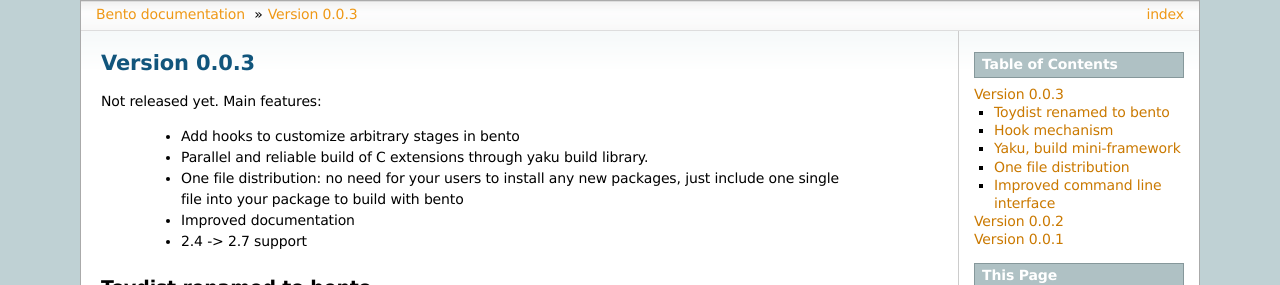
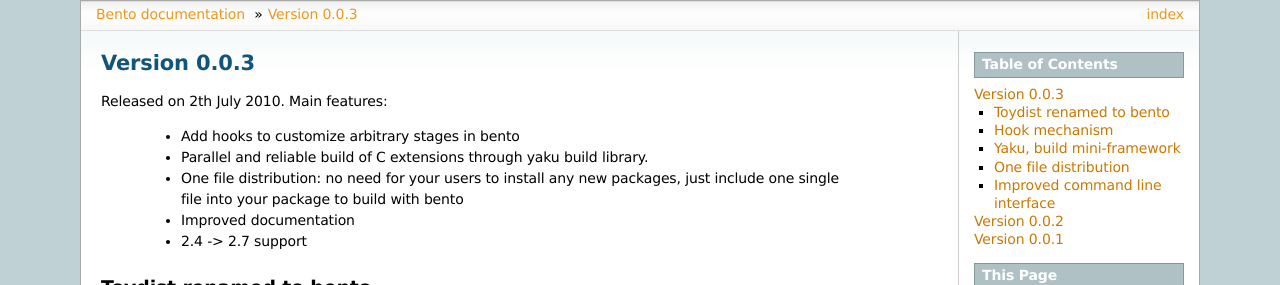
Before and after one commit to cournape/Bento, a Sphinx documentation site: the page built from doc/source/version.rst, in a window 1280 px wide. Shown: the top 285 px of the page. Built offline with Sphinx 7.4.7, drawn with Linux system fonts in a browser that asks for light colours; the version number could not be read and is left out.

Commit message:
PKG: set release version.

```diff
--- a/doc/source/version.rst
+++ b/doc/source/version.rst
@@ -1,7 +1,7 @@
 Version 0.0.3
 =============
 
-Not released yet. Main features:
+Released on 2th July 2010. Main features:
 
     - Add hooks to customize arbitrary stages in bento
     - Parallel and reliable build of C extensions through yaku build
```
Also changed, not shown: 1 other file.
